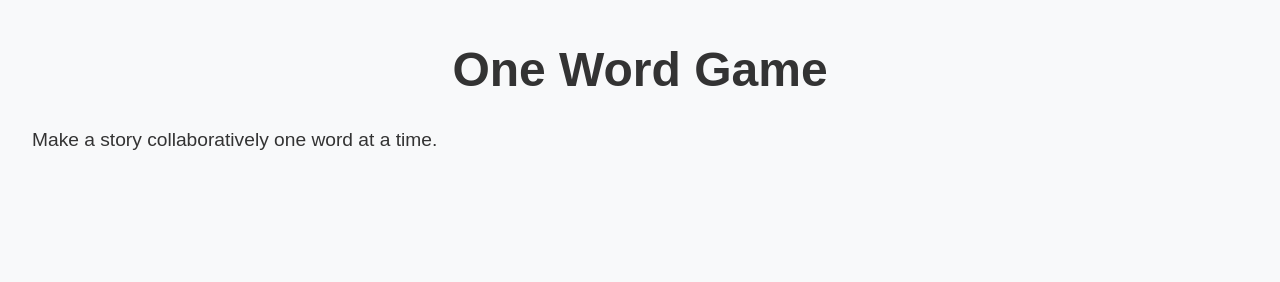
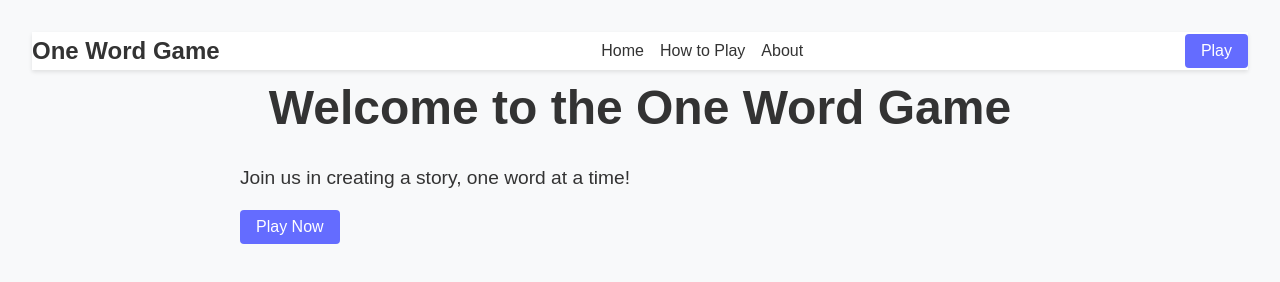
Before and after one commit to dwerkjem/one-word-game, a website built with Vite: page index.html in a window 1280 px wide. Built offline with nearby package versions, Linux system fonts and the light colour scheme.

Commit message:
feat: restructure HTML layout and add CSS for One Word Game

```diff
--- a/index.html
+++ b/index.html
@@ -3,11 +3,28 @@
 <head>
   <meta charset="UTF-8">
   <meta name="viewport" content="width=device-width, initial-scale=1.0">
-  <link rel="stylesheet" href="./src/one-word-game.css">
+  <link rel="stylesheet" href="./src/css/one-word-game.css">
   <title>One Word Game</title>
 </head>
 <body>
-  <h1>One Word Game</h1>
-  <p>Make a story collaboratively one word at a time.</p>
+  <nav class="navbar">
+    <div class="flex">
+      <a href="#" class="logo">One Word Game</a>
+      <ul class="nav-links">
+        <li><a href="#">Home</a></li>
+        <li><a href="#">How to Play</a></li>
+        <li><a href="#">About</a></li>
+      </ul>
+      <button class="btn signin-btn">Play</button>
+    </div>
+  </nav>
+  <header class="hero">
+    <div class="container">
+      <h1>Welcome to the One Word Game</h1>
+      <p>Join us in creating a story, one word at a time!</p>
+      <button class="btn play-btn">Play Now</button>
+    </div>
+  </header>
+  <script type="module" src="./src/javascript/main.js"></script>
 </body>
 </html>
--- /dev/null
+++ b/src/css/one-word-game.css
@@ -0,0 +1,117 @@
+/* One Word Game CSS Sheet */
+
+/* Reset some basic elements */
+* {
+  box-sizing: border-box;
+  margin: 0;
+  padding: 0;
+}
+
+/* Apply a basic styling to the body */
+body {
+  font-family: Arial, sans-serif;
+  background-color: #f8f9fa;
+  color: #333;
+  line-height: 1.6;
+  padding: 2rem;
+}
+
+/* Container to center the content */
+.container {
+  max-width: 800px;
+  margin: 0 auto;
+  padding: 0;
+}
+
+/* Flexbox for layout */
+.flex {
+  display: flex;
+  justify-content: space-between;
+  align-items: center;
+}
+
+/* Header styling */
+h1 {
+  font-size: 3rem;
+  text-align: center;
+  margin-bottom: 1rem;
+}
+
+/* Paragraph styling */
+p {
+  font-size: 1.2rem;
+  margin-bottom: 1rem;
+}
+
+/* Button styling */
+button {
+  padding: 0.6em 1.2em;
+  font-size: 1rem;
+  border: none;
+  border-radius: 4px;
+  cursor: pointer;
+  background-color: #646cff;
+  color: #fff;
+  transition: background-color 0.3s ease;
+}
+
+button:hover {
+  background-color: #535bf2;
+}
+
+/* Navbar */
+.navbar {
+  background: #fff;
+  box-shadow: 0 2px 4px rgba(0,0,0,0.1);
+  position: sticky;
+  top: 0;
+  z-index: 10;
+
+}
+.navbar .container {
+  display: flex;
+  align-items: center;
+  justify-content: space-between;
+  padding: 0.5rem 1rem;
+}
+
+/* Logo */
+.logo {
+  font-size: 1.5rem;
+  font-weight: bold;
+  color: #333;
+  text-decoration: none;
+}
+
+/* Nav links */
+.nav-links {
+  list-style: none;
+  display: flex;
+  gap: 1rem;
+}
+.nav-links a {
+  color: #333;
+  text-decoration: none;
+  font-weight: 500;
+  transition: color 0.2s;
+}
+.nav-links a:hover {
+  color: #646cff;
+}
+
+/* Sign‑in button */
+.btn {
+  padding: 0.5em 1em;
+  border: none;
+  border-radius: 4px;
+  cursor: pointer;
+  font-size: 1rem;
+}
+.signin-btn {
+  background-color: #646cff;
+  color: #fff;
+  transition: background-color 0.3s;
+}
+.signin-btn:hover {
+  background-color: #535bf2;
+}
--- a/src/one-word-game.css
+++ /dev/null
@@ -1,53 +0,0 @@
-/* One Word Game CSS Sheet */
-
-/* Reset some basic elements */
-* {
-  box-sizing: border-box;
-  margin: 0;
-  padding: 0;
-}
-
-/* Apply a basic styling to the body */
-body {
-  font-family: Arial, sans-serif;
-  background-color: #f8f9fa;
-  color: #333;
-  line-height: 1.6;
-  padding: 2rem;
-}
-
-/* Container to center the content */
-.container {
-  max-width: 800px;
-  margin: 0 auto;
-  padding: 1rem;
-}
-
-/* Header styling */
-h1 {
-  font-size: 3rem;
-  text-align: center;
-  margin-bottom: 1rem;
-}
-
-/* Paragraph styling */
-p {
-  font-size: 1.2rem;
-  margin-bottom: 1rem;
-}
-
-/* Button styling */
-button {
-  padding: 0.6em 1.2em;
-  font-size: 1rem;
-  border: none;
-  border-radius: 4px;
-  cursor: pointer;
-  background-color: #646cff;
-  color: #fff;
-  transition: background-color 0.3s ease;
-}
-
-button:hover {
-  background-color: #535bf2;
-}
```
Also changed, not shown: src/javascript/main.js (added).
